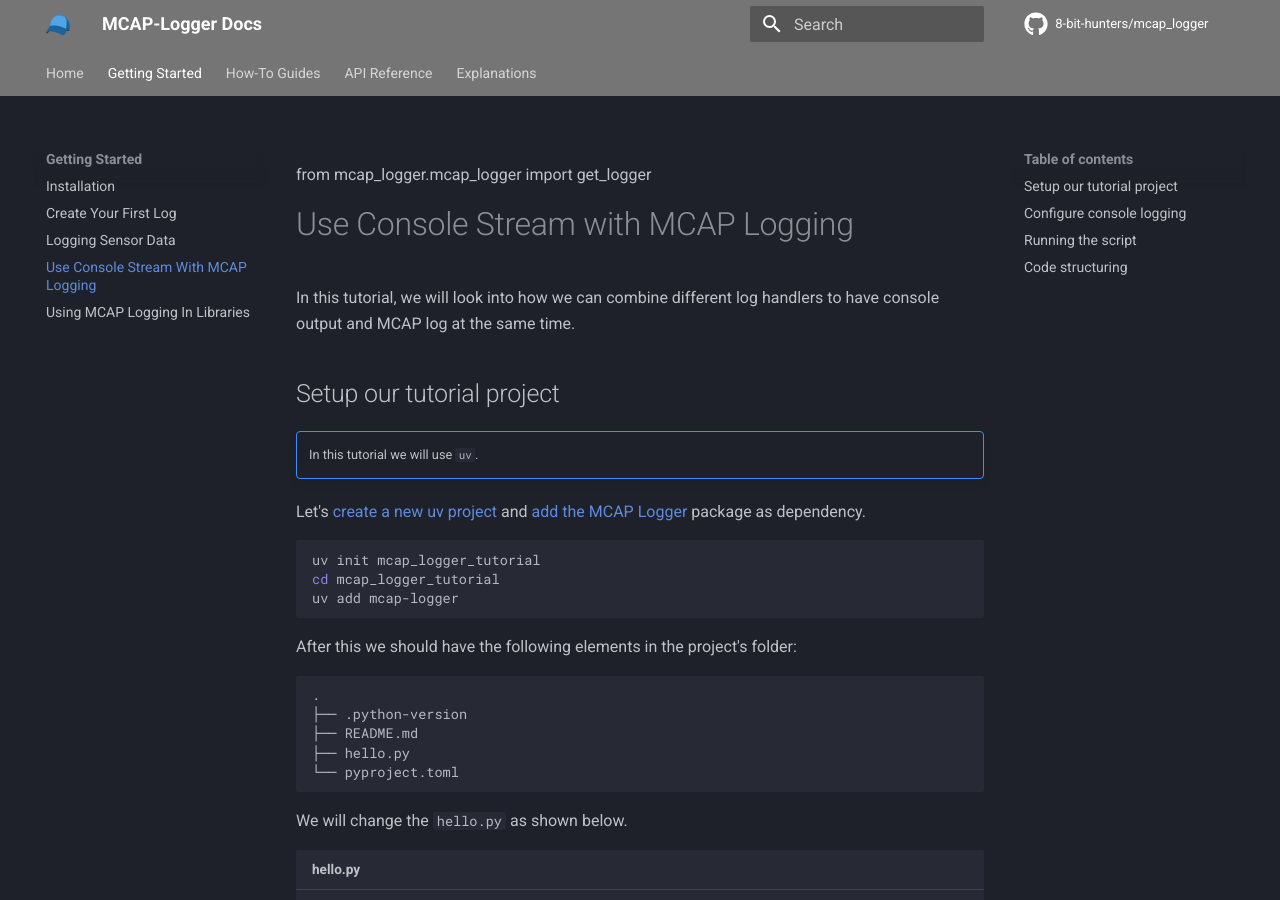
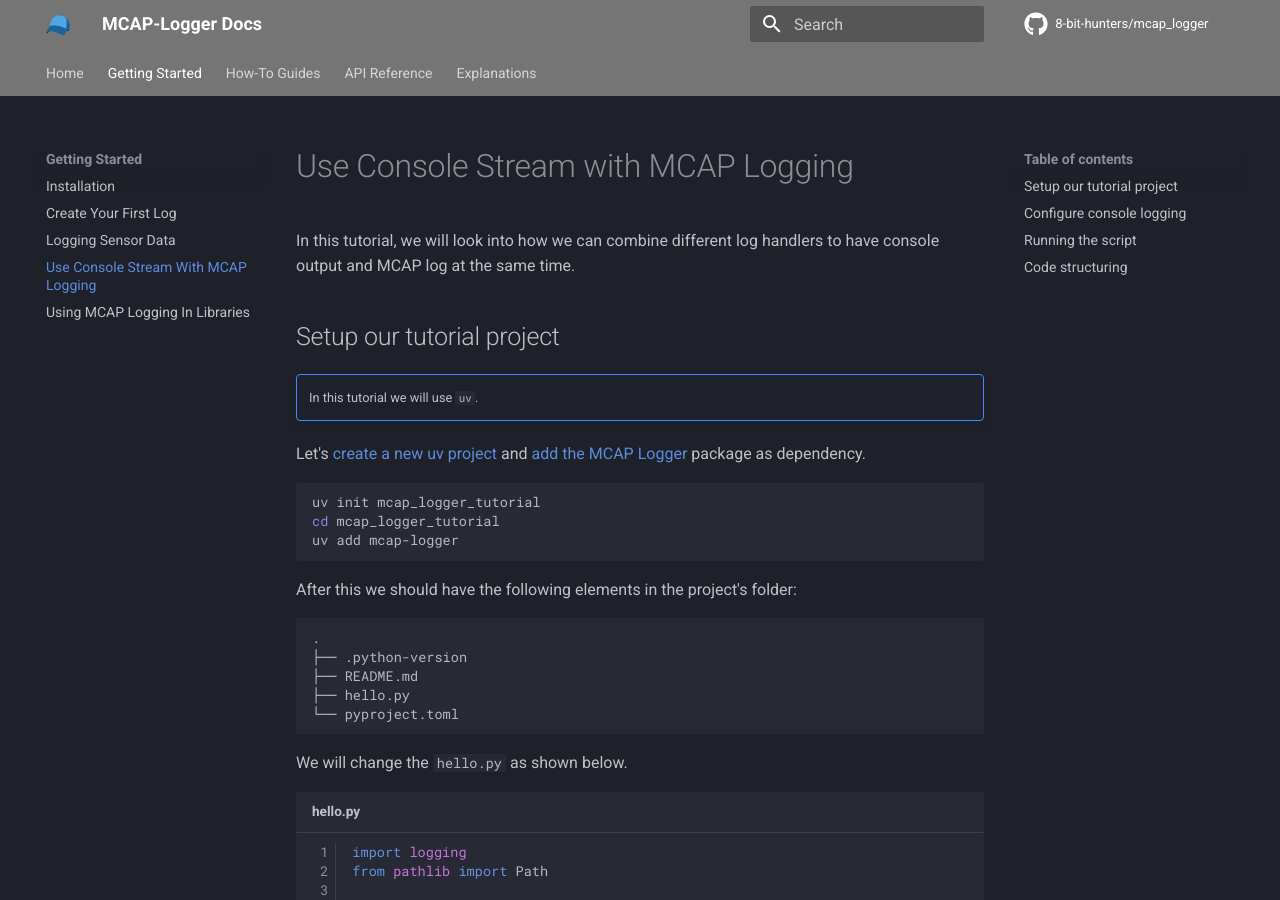
Before and after one commit to Krizsi96/mcap_demo, an MkDocs documentation site: the page built from docs/tutorials/use-console-stream-with-mcap-logging.md, in a window 1280 px wide and 900 px high. Built offline with MkDocs 1.6.1 and Material for MkDocs 9.7.7, drawn with Linux system fonts in a browser that asks for light colours; comment, search, counter and statistics services are not loaded.

Commit message:
:memo: Fix documentation mistake.

```diff
--- a/docs/tutorials/use-console-stream-with-mcap-logging.md
+++ b/docs/tutorials/use-console-stream-with-mcap-logging.md
@@ -1,5 +1,3 @@
-from mcap_logger.mcap_logger import get_logger
-
 # Use Console Stream with MCAP Logging
 
 In this tutorial, we will look into how we can combine different log handlers to have console output and MCAP log at the
```
